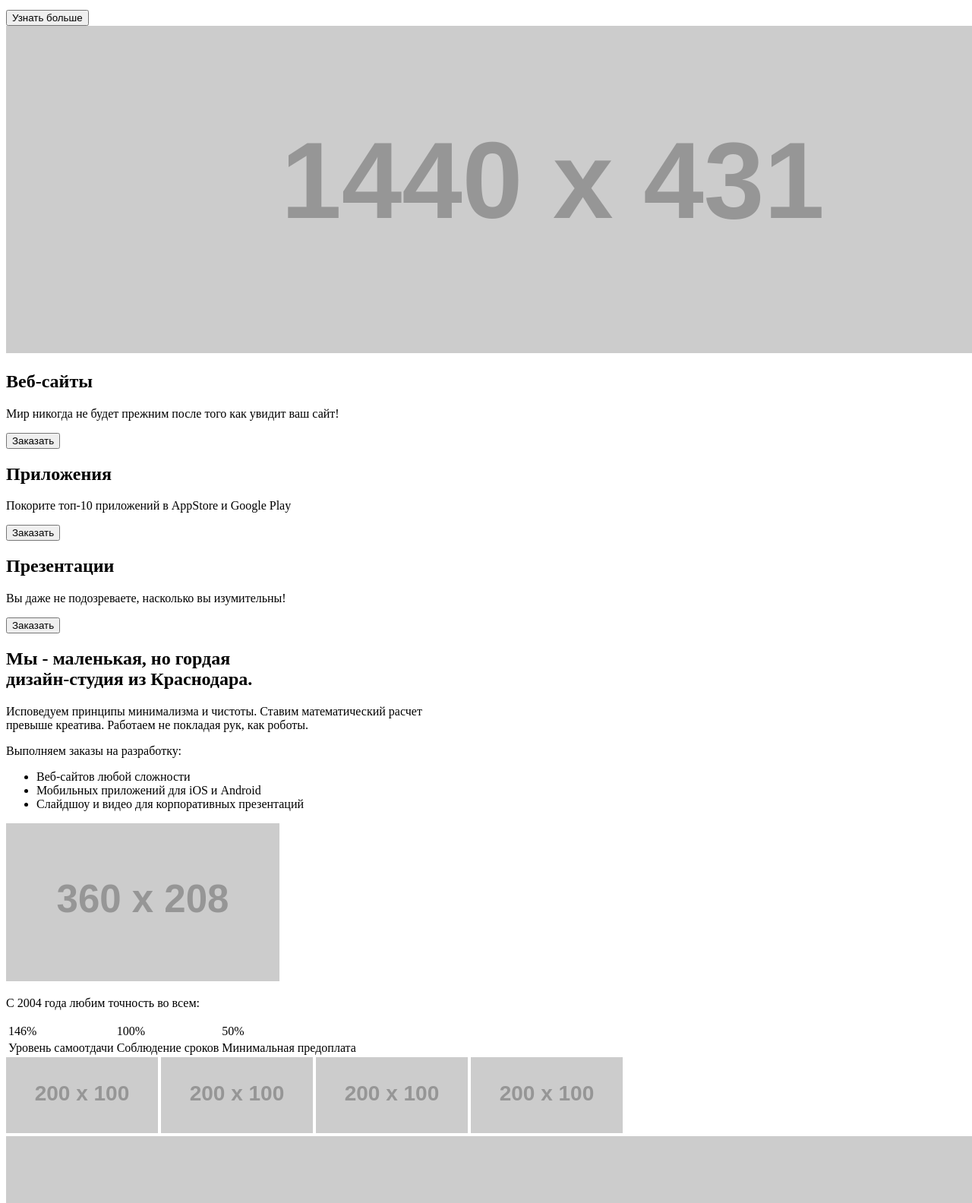
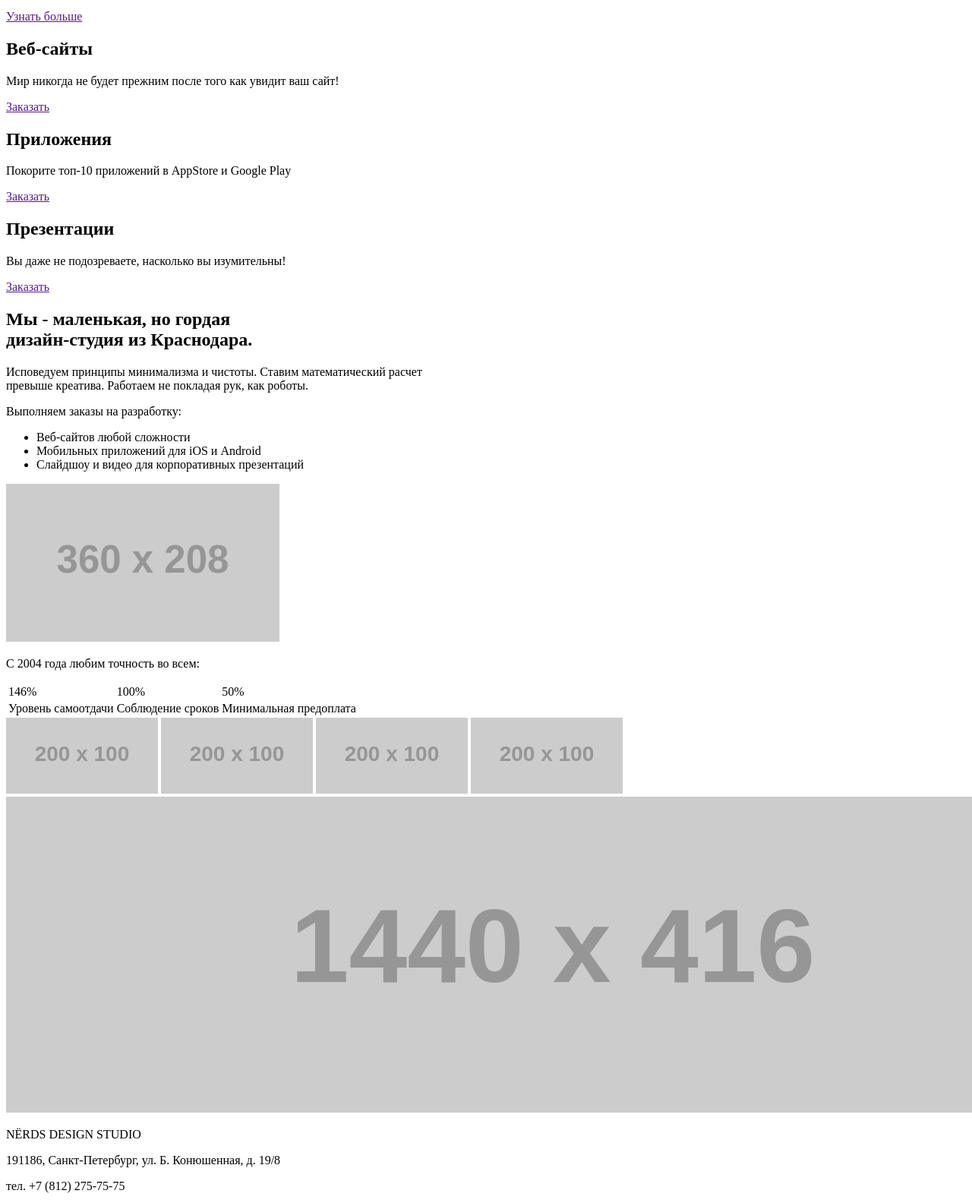
Before and after one commit to luberalex/188954-nerds-28, a plain HTML site: page index.html in a window 1280 px wide. Shown: the part 305-1889 px from the top of the page at 76% size. Drawn offline with Linux system fonts and the light colour scheme; placeholder pictures from the web are drawn by us.

Commit message:
Внес правки в разметку

```diff
--- a/index.html
+++ b/index.html
@@ -24,25 +24,22 @@
         <h2>Долго, дорого, скрупулезно.</h2>
         <p>Математически выверенный дизайн<br>
         для вашего сайта или мобильного приложение.</p>
-        <button>Узнать больше</button>
+        <a href="">Узнать больше</a>
       </section>
-      <div>
-        <img src="https://via.placeholder.com/1440x431" alt="Баннер на главной">
-      </div>
       <section>
         <h2>Веб-сайты</h2>
         <p>Мир никогда не будет прежним после того как увидит ваш сайт!</p>
-        <button>Заказать</button>
+        <a href="">Заказать</a>
       </section>
       <section>
         <h2>Приложения</h2>
         <p>Покорите топ-10 приложений в AppStore и Google Play</p>
-        <button>Заказать</button>
+        <a href="">Заказать</a>
       </section>
       <section>
         <h2>Презентации</h2>
         <p>Вы даже не подозреваете, насколько вы изумительны!</p>
-        <button>Заказать</button>
+        <a href="">Заказать</a>
       </section>
       <section>
         <h2>Мы - маленькая, но гордая<br>
@@ -88,8 +85,9 @@
         <img src="https://via.placeholder.com/1440x416" alt="Карта">
       </div>
       <section>
-        <h2>NЁRDS DESIGN STUDIO</h2>
-        <p>191186, Санкт-Петербург,<br>ул. Б. Конюшенная, д. 19/8<br>тел. +7 (812) 275-75-75</p>
+        <p>NЁRDS DESIGN STUDIO</p>
+        <p>191186, Санкт-Петербург, ул. Б. Конюшенная, д. 19/8</p>
+        <p>тел. +7 (812) 275-75-75</p>
         <button>Напишите нам</button>
       </section>
       <div>
```
Also changed, not shown: catalog.html (+10 -15 lines).
